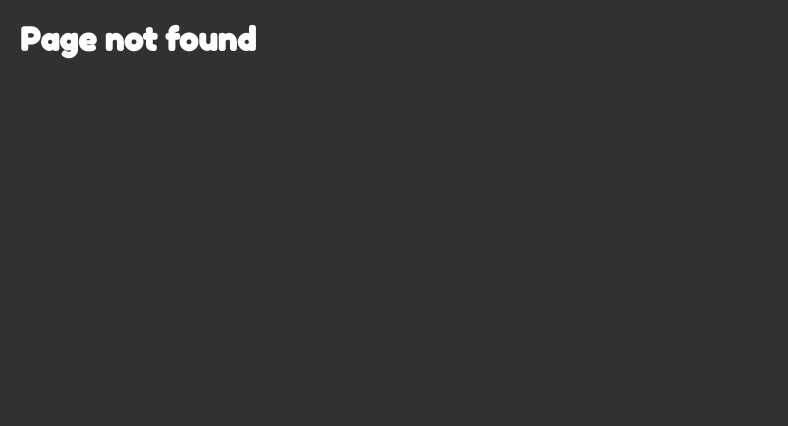
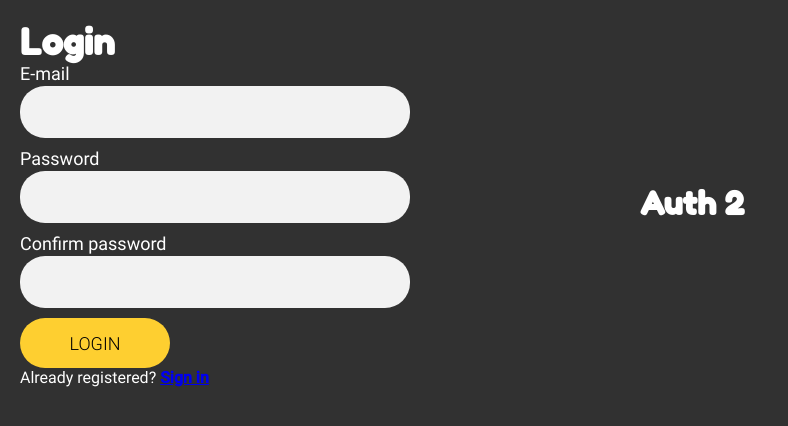
Before and after one commit to lpizzinidev/studeo, a React (Create React App) app in the folder frontend/: page /signin in a window 1280 px wide. Before the commit this address had no page. Shown: the top 426 px of the page, without its empty margins (0-788 px from the left). Built offline with nearby package versions, Linux system fonts and the light colour scheme.

Commit message:
Added authentication form

```diff
--- a/frontend/src/App.js
+++ b/frontend/src/App.js
@@ -1,7 +1,8 @@
 import { BrowserRouter, Route, Switch } from "react-router-dom";
 
 import HomeContainer from "./components/homepage/HomeContainer";
-import NotFound from "./components/globals/NotFound";
+import AuthContainer from "./components/auth/AuthContainer";
+import NotFound from "./components/pages/NotFound";
 
 function App() {
   return (
@@ -9,6 +10,8 @@ function App() {
       <BrowserRouter>
         <Switch>
           <Route path="/" component={HomeContainer} exact />
+          <Route path="/signin" component={AuthContainer} />
+          <Route path="/signup" component={AuthContainer} />
           <Route component={NotFound} />
         </Switch>
       </BrowserRouter>
--- /dev/null
+++ b/frontend/src/components/auth/AuthContainer.js
@@ -0,0 +1,12 @@
+import AuthForm from "./AuthForm";
+
+const AuthContainer = () => {
+  return (
+    <div className="auth-container">
+      <AuthForm />
+      <h1>Auth 2</h1>
+    </div>
+  );
+};
+
+export default AuthContainer;
--- /dev/null
+++ b/frontend/src/components/auth/AuthForm.js
@@ -0,0 +1,37 @@
+import { useState } from "react";
+import { Link, useLocation } from "react-router-dom";
+
+import TextInput from "../views/TextInput";
+
+const AuthForm = () => {
+  const location = useLocation();
+  const [isLogin, setIsLogin] = useState(location === "/signin");
+  return (
+    <div>
+      <h2 className="heading-2">Login</h2>
+      <form>
+        <TextInput name="E-mail" />
+        <TextInput type="password" name="Password" />
+        {isLogin || <TextInput type="password" name="Confirm password" />}
+        <input type="submit" className="button" value="LOGIN" />
+      </form>
+      {isLogin ? (
+        <p>
+          Not registered?{" "}
+          <Link to="/signup">
+            <strong>Create an account</strong>
+          </Link>
+        </p>
+      ) : (
+        <p>
+          Already registered?{" "}
+          <Link to="/signin">
+            <strong>Sign in</strong>
+          </Link>
+        </p>
+      )}
+    </div>
+  );
+};
+
+export default AuthForm;
--- a/frontend/src/components/homepage/HomeNav.js
+++ b/frontend/src/components/homepage/HomeNav.js
@@ -1,8 +1,14 @@
+import { Link } from "react-router-dom";
+
 const HomeNav = () => {
   return (
     <div className="home-navbar">
-      <input type="button" className="text-button" value="LOG IN" />
-      <input type="button" className="button" value="SIGN UP" />
+      <Link to="/signin">
+        <input type="button" className="text-button" value="LOG IN" />
+      </Link>
+      <Link to="/signup">
+        <input type="button" className="button" value="SIGN UP" />
+      </Link>
     </div>
   );
 };
--- /dev/null
+++ b/frontend/src/components/views/TextInput.js
@@ -0,0 +1,10 @@
+const TextInput = ({ type, name }) => {
+  return (
+    <div>
+      <p className="text-body-2">{name}</p>
+      <input type={type || "text"} className="input-text-field" />
+    </div>
+  );
+};
+
+export default TextInput;
--- a/frontend/src/index.css
+++ b/frontend/src/index.css
@@ -13,6 +13,8 @@
   --font-size-body-1: 24px;
   --font-size-body-2: 18px;
   --font-size-footer: 14px;
+
+  --border-radius: 25px;
 }
 
 @font-face {
@@ -64,7 +66,8 @@ h6 {
 
 p,
 span,
-label {
+label,
+input {
   font-family: "Roboto";
   color: white;
   margin: 0;
@@ -80,9 +83,18 @@ label {
   font-size: var(--font-size-heading-1);
 }
 
+.heading-2 {
+  font-size: var(--font-size-heading-2);
+}
+
 .subtitle {
   font-size: var(--font-size-subtitle);
   font-weight: 100;
+}
+
+.text-body-2 {
+  font-size: var(--font-size-body-2);
+  font-weight: 400;
 }
 
 .button {
@@ -91,7 +103,7 @@ label {
   font-size: var(--font-size-body-2);
   font-weight: 300;
   height: 50px;
-  border-radius: 25px;
+  border-radius: var(--border-radius);
   min-width: 150px;
   padding-left: 25px;
   padding-right: 25px;
@@ -105,7 +117,6 @@ label {
   font-size: var(--font-size-body-2);
   font-weight: 300;
   height: 50px;
-  border-radius: 25px;
   min-width: 150px;
   padding-left: 25px;
   padding-right: 25px;
@@ -116,6 +127,22 @@ label {
 .button:hover,
 .text-button:hover {
   cursor: pointer;
+}
+
+.input-text-field {
+  font-size: var(--font-size-body-2);
+  font-weight: 300;
+  background-color: var(--color-secondary-lightest);
+  border-radius: var(--border-radius);
+  color: var(--color-black);
+  min-height: 50px;
+  padding-left: 20px;
+  padding-right: 20px;
+  outline: none;
+  border: none;
+  margin-bottom: 10px;
+  margin-top: 2px;
+  min-width: 350px;
 }
 
 /* Homepage */
@@ -135,3 +162,13 @@ label {
 .home-logo {
   max-width: 100%;
 }
+
+/* Authentication */
+.auth-container {
+  display: flex;
+}
+
+.auth-container > * {
+  flex: 1;
+  align-self: center;
+}
```
Also changed, not shown: frontend/src/components/pages/NotFound.js (renamed from frontend/src/components/globals/NotFound.js).
